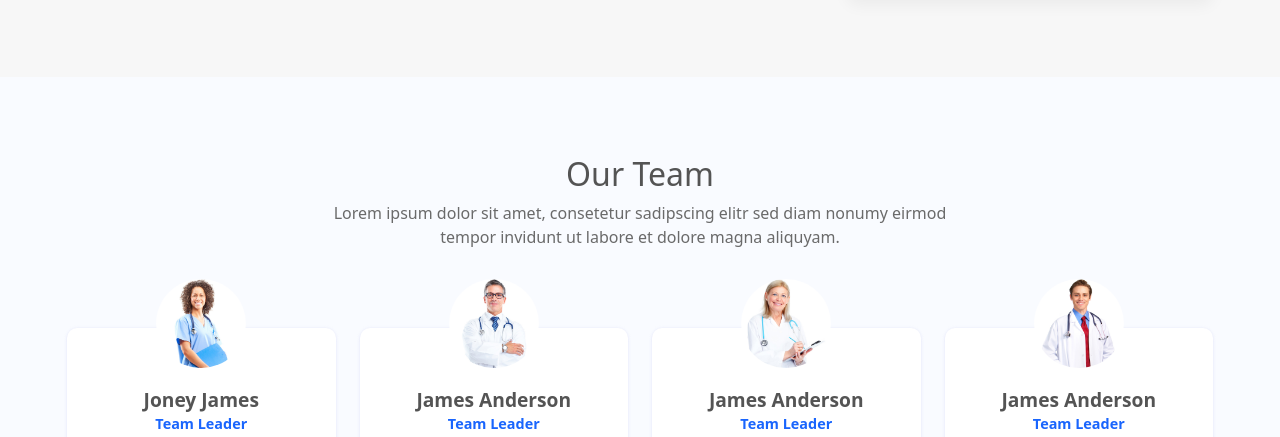
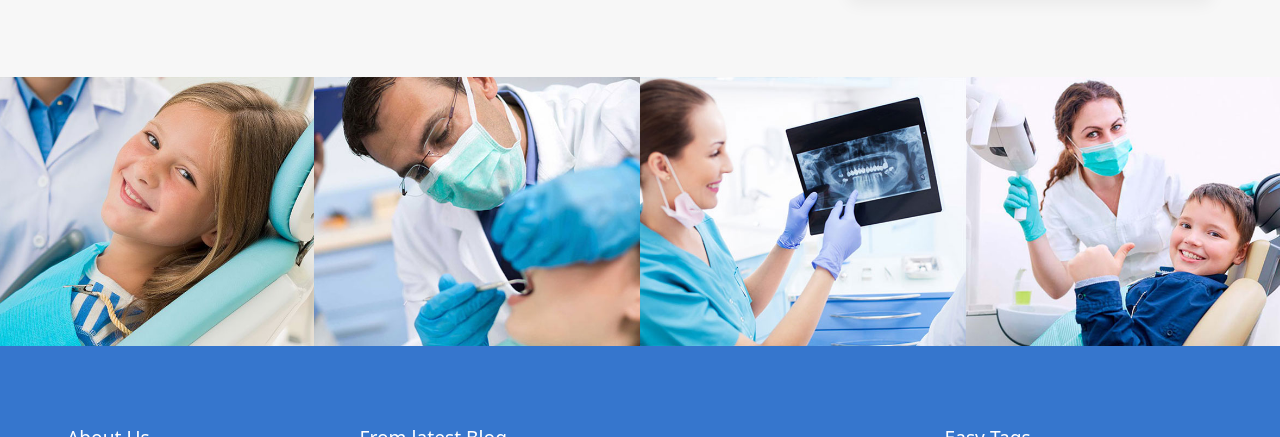
Before and after one commit to SandipVadher/Dental-Clinic, a plain HTML site: page index.html in a window 1280 px wide. Shown: the part 1541-1978 px from the top of the page. Drawn offline with nearby package versions, Linux system fonts and the light colour scheme; some packages are replaced by stand-ins of ours; a script that the page names is missing.

Commit message:
added gallery and removed team members section in index.html

```diff
--- a/index.html
+++ b/index.html
@@ -259,9 +259,30 @@
       </div>
     </section>
 
+    <!-- Gallery -->
+
+    <div class="gallery-section">
+      <div class="container-fluid">
+        <div class="row">
+          <div class="col-lg-3 col-sm-6 p-0">
+            <img id="myImg1" src="assets/images/gallery/1.jpg" alt="" />
+          </div>
+          <div class="col-lg-3 col-sm-6 p-0">
+            <img id="myImg2" src="assets/images/gallery/2.jpg" alt="" />
+          </div>
+          <div class="col-lg-3 col-sm-6 p-0">
+            <img id="myImg3" src="assets/images/gallery/3.jpg" alt="" />
+          </div>
+          <div class="col-lg-3 col-sm-6 p-0">
+            <img id="myImg4" src="assets/images/gallery/4.jpg" alt="" />
+          </div>
+        </div>
+      </div>
+    </div>
+
     <!--    Team Member Starts Here   -->
 
-    <section id="teacher" class="team-member pt-5 contaienr-fluid">
+    <!-- <section id="teacher" class="team-member pt-5 contaienr-fluid">
       <div class="container">
         <div class="session-title">
           <h2>Our Team</h2>
@@ -374,7 +395,7 @@
           </div>
         </div>
       </div>
-    </section>
+    </section> -->
 
     <!-- <section class="bg-06">
       <div class="container">
```
Also changed, not shown: assets/images/gallery/1.jpg (added), assets/images/gallery/2.jpg (added), assets/images/gallery/3.jpg (added), assets/images/gallery/4.jpg (added).
